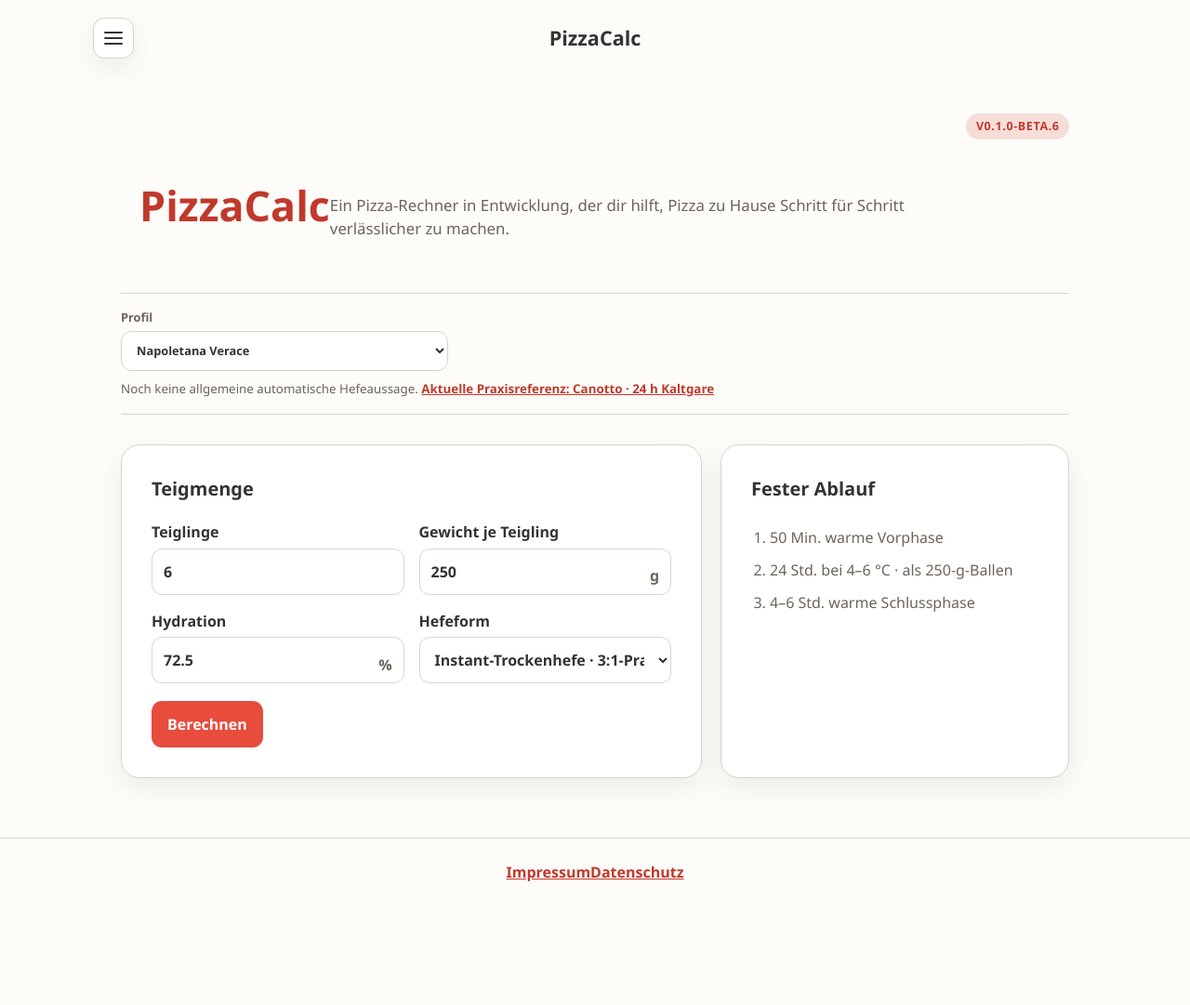
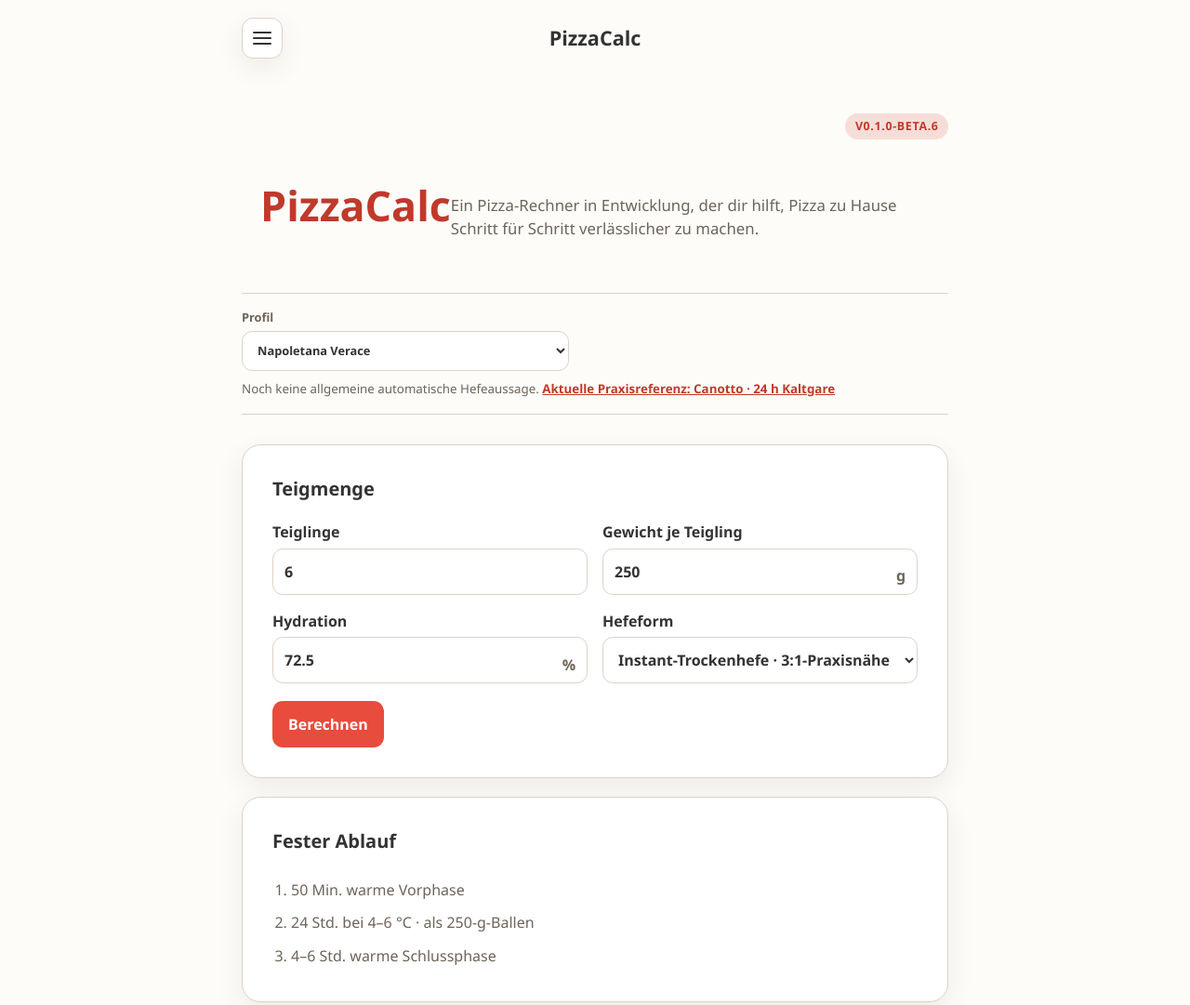
Before and after one commit to gengener/pizzacalc, a website built with Vite: page index.html in a window 1280 px wide. Shown: the top 1081 px of the page at 93% size. Before the commit the page ends 974 px from the top, so only its background shows below. Built offline with nearby package versions, Linux system fonts and the light colour scheme.

Commit message:
Beta 6: unify responsive layout

```diff
--- a/src/overrides.css
+++ b/src/overrides.css
@@ -1,7 +1,8 @@
+:root{--page-width:800px}
 @media(prefers-color-scheme:dark){html[data-theme=system]{color-scheme:dark;--bg:#121212;--ink:#eee;--muted:#bbb;--card:#2c2c2c;--line:#4a4a4a;--accent:#ff6b61;--accent-hover:#d9534f;--accent2:#4b2927;--shadow:0 10px 30px #0006}}
 
 h1,h2,h3{font-family:inherit;letter-spacing:normal}
-.site-header{align-items:center}
+.site-header{max-width:var(--page-width);align-items:center}
 .menu-panel fieldset{border:0;padding:0;margin:0}
 .menu-panel legend{font-size:.8rem;font-weight:750;color:var(--muted);margin-bottom:.35rem}
 .flag-picker{display:flex;gap:.5rem}
@@ -11,8 +12,7 @@ h1,h2,h3{font-family:inherit;letter-spacing:normal}
 .menu-panel nav{display:grid;border-top:1px solid var(--line);padding-top:.55rem}
 .menu-panel nav a{padding:.5rem 0;text-decoration:none}
 
-.page-shell{max-width:1060px;margin:auto;padding:2rem 1.25rem 4rem}
-.page-shell--subpage{max-width:800px}
+.page-shell,.page-shell--subpage{max-width:var(--page-width);margin:auto;padding:2rem 1.25rem 4rem}
 .page-navigation{display:flex;justify-content:space-between;align-items:center;min-height:2.75rem;margin-bottom:1.35rem}
 .navigation-spacer{width:2.75rem;height:2.75rem}
 .page-heading{min-height:6.7rem;margin-bottom:1.75rem}
@@ -27,6 +27,7 @@ h1,h2,h3{font-family:inherit;letter-spacing:normal}
 .profile select{display:block;width:min(22rem,100%);padding:.65rem .75rem;margin-top:.3rem}
 .profile small{display:block;color:var(--muted)}
 .profile small a,.page-shell a,footer a{color:var(--accent);font-weight:750}
+.calculator-page .grid{grid-template-columns:1fr}
 
 .page-shell--subpage>.card{margin-top:1rem}
 .legal-card h3{margin:1.5rem 0 .5rem;font-size:1rem}
@@ -40,7 +41,9 @@ h1,h2,h3{font-family:inherit;letter-spacing:normal}
 .release-item time{display:block;margin-top:.35rem;color:var(--muted);font-size:.9rem}
 .release-item p{margin:0;line-height:1.55}
 
-.scroll-controls{position:fixed;right:max(1rem,calc((100vw - 1120px)/2));bottom:1rem;z-index:4;display:grid;gap:.55rem}
+.footer-links{display:flex;justify-content:center;align-items:center;gap:.85rem;flex-wrap:wrap}
+
+.scroll-controls{position:fixed;right:max(1rem,calc((100vw - var(--page-width))/2 + 1.25rem));bottom:1rem;z-index:4;display:grid;gap:.55rem}
 .scroll-control[hidden]{display:none}
 
 @media(max-width:620px){.release-item{grid-template-columns:1fr;gap:.7rem}.page-heading{min-height:5.8rem}.scroll-controls{right:1rem}}
```
